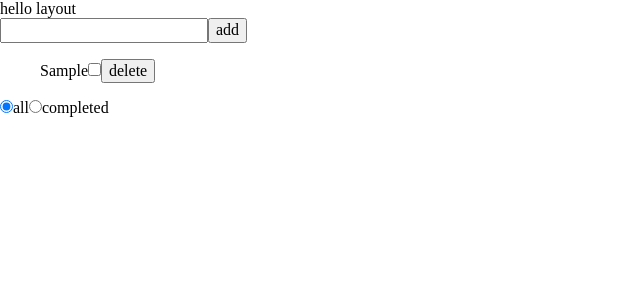
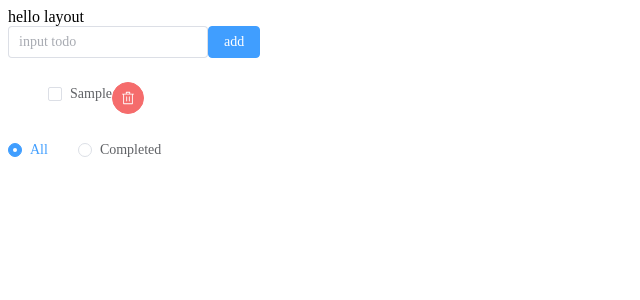
Before and after one commit to xg-a06/vue_ts_spa_tpl, a Vue app: page /main in a window 1280 px wide. Both pictures are taken after typing "Sample" into the empty fields and a click on the button "add". Shown: the top 300 px of the page, without its empty margins (0-640 px from the left). Built offline with nearby package versions, Linux system fonts and the light colour scheme.

Commit message:
feat: 增加element plus和icons

```diff
--- /dev/null
+++ b/auto-imports.d.ts
@@ -0,0 +1,5 @@
+// Generated by 'unplugin-auto-import'
+export {}
+declare global {
+
+}
--- a/package.json
+++ b/package.json
@@ -91,6 +91,8 @@
     "thread-loader": "^3.0.4",
     "ts-node": "^10.9.1",
     "typescript": "*",
+    "unplugin-auto-import": "^0.11.2",
+    "unplugin-vue-components": "^0.22.7",
     "vue-eslint-parser": "^9.0.3",
     "vue-loader": "^17.0.0",
     "vue-style-loader": "^4.1.3",
@@ -99,7 +101,9 @@
     "webpack-merge": "^5.8.0"
   },
   "dependencies": {
+    "@element-plus/icons-vue": "^2.0.9",
     "axios": "^0.27.2",
+    "element-plus": "^2.2.16",
     "pinia": "^2.0.22",
     "vue": "^3.2.37",
     "vue-router": "^4.1.5"
--- a/src/components/addTodo.vue
+++ b/src/components/addTodo.vue
@@ -1,7 +1,7 @@
 <template>
   <div>
-    <input v-model="txt" type="text" />
-    <button @click="clickHandler">add</button>
+    <el-input v-model="txt" class="test" placeholder="input todo" />
+    <el-button type="primary" @click="clickHandler">add</el-button>
   </div>
 </template>
 
@@ -18,7 +18,7 @@ const clickHandler = () => {
 </script>
 
 <style scoped>
-.a {
-  color: aliceblue;
+.test {
+  width: 200px;
 }
 </style>
--- a/src/components/filterRow.vue
+++ b/src/components/filterRow.vue
@@ -1,9 +1,9 @@
 <template>
   <div>
-    <input v-model="filter" type="radio" name="radio" value="all" />
-    <span>all</span>
-    <input v-model="filter" type="radio" name="radio" value="completed" />
-    <span>completed</span>
+    <el-radio-group v-model="filter" class="ml-4">
+      <el-radio label="all" size="large">All</el-radio>
+      <el-radio label="completed" size="large">Completed</el-radio>
+    </el-radio-group>
   </div>
 </template>
 
--- a/src/components/todoItem.vue
+++ b/src/components/todoItem.vue
@@ -1,12 +1,12 @@
 <template>
   <div>
-    <span>{{ todo.name }}</span>
-    <input v-model="todo.completed" type="checkbox" />
-    <button @click="deletekHandler">delete</button>
+    <el-checkbox v-model="todo.completed" :label="todo.name" size="large" />
+    <el-button type="danger" :icon="Delete" circle @click="deletekHandler" />
   </div>
 </template>
 
 <script setup lang="ts">
+import { Delete } from '@element-plus/icons-vue';
 import type { Todo } from '@/store';
 import { useTodoStore } from '@/store';
 
@@ -19,8 +19,4 @@ const { removeTodo } = useTodoStore();
 const deletekHandler = () => removeTodo(todo.id);
 </script>
 
-<style scoped>
-.a {
-  color: aliceblue;
-}
-</style>
+<style scoped></style>
--- a/src/components/todoList.vue
+++ b/src/components/todoList.vue
@@ -13,8 +13,4 @@ import { useTodoStore } from '@/store';
 const todoStore = useTodoStore();
 </script>
 
-<style scoped>
-.a {
-  color: aliceblue;
-}
-</style>
+<style scoped></style>
--- a/src/views/login/index.vue
+++ b/src/views/login/index.vue
@@ -1,5 +1,7 @@
 <template>
-  <div><button>点击登录</button></div>
+  <div>
+    <router-link to="/"><el-button type="primary">点击登录</el-button></router-link>
+  </div>
 </template>
 
 <script setup lang="ts"></script>
--- a/src/views/main/index.vue
+++ b/src/views/main/index.vue
@@ -12,8 +12,4 @@ import TodoList from '@/components/todoList.vue';
 import FilterRow from '@/components/filterRow.vue';
 </script>
 
-<style scoped>
-.a {
-  color: aliceblue;
-}
-</style>
+<style scoped></style>
--- a/tsconfig.json
+++ b/tsconfig.json
@@ -21,7 +21,8 @@
       ]
     },
     "types": [
-      "node"
+      "node",
+      "element-plus/global"
     ],
     "strict": true,
     "importHelpers": true,
```
Also changed, not shown: components.d.ts (added, +22 -0 lines), src/assets/style/normalize.css, 4 other files (tests, documents, lock files or other folders).
